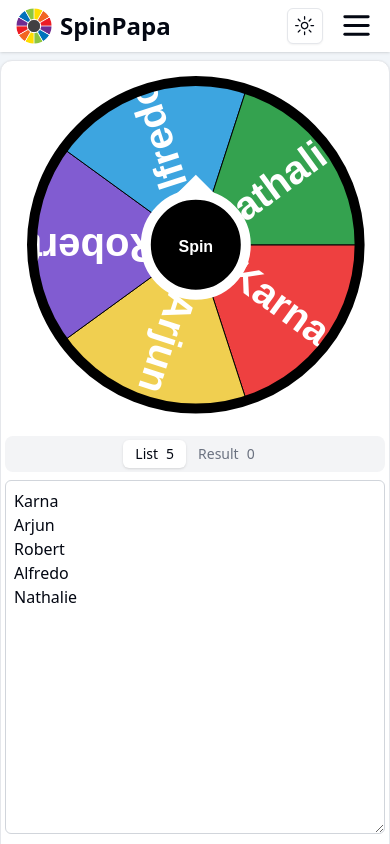
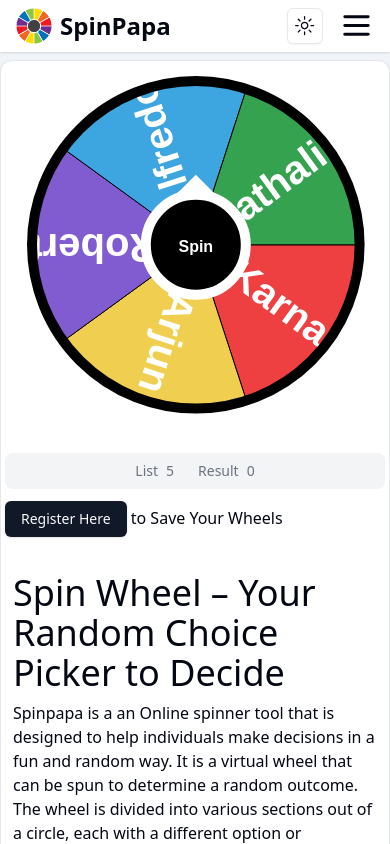
Before and after one commit to Creator149312/dcwheels, a Next.js app: page / in a window 390 px wide. Shown: the top 844 px of the page. Built offline with nearby package versions, Linux system fonts and the light colour scheme; no server answers.

Commit message:
Fixed min-h of spin wheel to avoid CLS issue and fixed breakpoints to have a better look of website on Tabs

```diff
--- a/app/layout.js
+++ b/app/layout.js
@@ -40,11 +40,11 @@ export default function RootLayout({ children }) {
           <Navbar />
           {/* <SearchBarNav /> */}
           <SegmentsProvider>
-            <div className="grid md:grid-cols-12 gap-x-2 mt-2 min-h-screen">
-              <div className="bg-card text-card-foreground grid md:col-span-9 rounded-xl shadow border">
+            <div className="grid lg:grid-cols-12 gap-x-2 mt-2 min-h-screen">
+              <div className="bg-card text-card-foreground grid lg:col-span-9 rounded-xl shadow border">
                 {children}
               </div>
-              <div className="rounded-xl border bg-card text-card-foreground shadow md:p-2 mb-2 md:col-span-3">
+              <div className="rounded-xl border bg-card text-card-foreground shadow lg:p-2 mb-2 md:col-span-3">
                 {/* here we will have a ad of Wordpapa */}
               </div>
             </div>
--- a/components/WheelComponent.js
+++ b/components/WheelComponent.js
@@ -310,7 +310,7 @@ const WheelComponent = ({
   };
 
 return (
-    <div id={wheelId} className="mx-auto">
+    <div id={wheelId} className="mx-auto min-h-96 max-h-screen">
       <canvas
         id={canvasId}
         width={dimension}
--- a/components/WheelWithInput.js
+++ b/components/WheelWithInput.js
@@ -56,8 +56,8 @@ export default function WheelWithInput({ newSegments }) {
   }, [winner]);
 
   return (
-    <div className="grid md:grid-cols-12 gap-x-2">
-      <div className="bg-card text-card-foreground md:mb-2 pt-0 md:col-span-8 mx-auto">
+    <div className="grid lg:grid-cols-12 gap-x-2">
+      <div className="bg-card text-card-foreground lg:mb-2 pt-0 lg:col-span-8 mx-auto">
         <WinnerPopup winner={winner} setWinner={setWinner} />
         <WheelComponent
           segColors={segColors}
@@ -75,8 +75,8 @@ export default function WheelWithInput({ newSegments }) {
           deceleration={0.01}
         />
       </div>
-      <div className="bg-card text-card-foreground md:p-2 mx-1 mb-2 mt-2 md:col-span-4">
-        <Tabs defaultValue="list">
+      <div className="bg-card text-card-foreground lg:p-2 mx-1 mb-2 mt-2 lg:col-span-4">
+        <Tabs defaultValue="list w-full">
           <TabsList className="w-full">
             <TabsTrigger value="list">
               List <span className="ml-2">{segments.length}</span>
```
